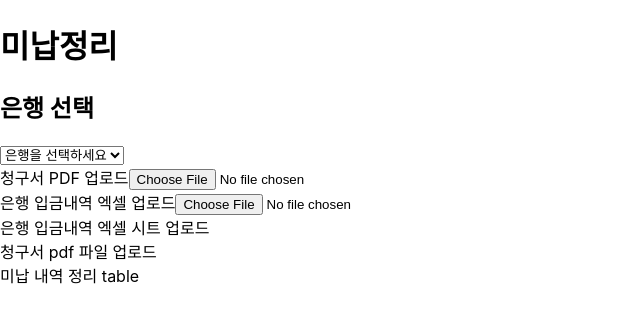
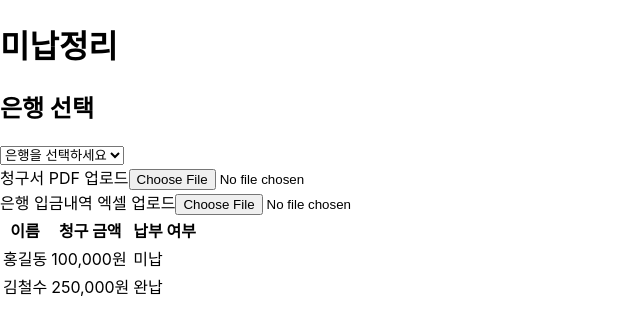
Before and after one commit to Rose-Rosie-Rose/bill_manager, a React (Create React App) app: page / in a window 1280 px wide. Shown: the top 334 px of the page, without its empty margins (0-640 px from the left). Built offline with nearby package versions, Linux system fonts and the light colour scheme.

Commit message:
feat: create base table components

```diff
--- a/src/components/common/BaseTable/BaseTable.tsx
+++ b/src/components/common/BaseTable/BaseTable.tsx
@@ -1,3 +1,32 @@
-export const BaseTable = () => {
-  return <></>;
+type UnpaidRecord = {
+  name: string;
+  invoiceAmount: number;
+  paid: boolean;
 };
+
+type UnpaidTableProps = {
+  data: UnpaidRecord[];
+};
+
+export const BaseTable: React.FC<UnpaidTableProps> = ({ data }) => {
+  return (
+    <table>
+      <thead>
+        <tr>
+          <th>이름</th>
+          <th>청구 금액</th>
+          <th>납부 여부</th>
+        </tr>
+      </thead>
+      <tbody>
+        {data.map((row, idx) => (
+          <tr key={idx}>
+            <td>{row.name}</td>
+            <td>{row.invoiceAmount.toLocaleString()}원</td>
+            <td>{row.paid ? '완납' : '미납'}</td>
+          </tr>
+        ))}
+      </tbody>
+    </table>
+  );
+};
--- a/src/components/homePage/UnpaidTable/UnpaidTable.tsx
+++ b/src/components/homePage/UnpaidTable/UnpaidTable.tsx
@@ -1,3 +1,13 @@
+import { BaseTable } from '../../common';
+
+const dummyData = [
+  { name: '홍길동', invoiceAmount: 100000, paid: false },
+  { name: '김철수', invoiceAmount: 250000, paid: true },
+];
 export const UnpaidTable = () => {
-  return <></>;
+  return (
+    <div>
+      <BaseTable data={dummyData} />
+    </div>
+  );
 };
--- a/src/components/index.tsx
+++ b/src/components/index.tsx
@@ -5,3 +5,4 @@ export * from './layout/NavBar/NavBar';
 export * from './layout/CommonLayout/CommonLayout';
 export * from './layout/TitleBox/TitleBox';
 export * from './homePage/FileUpload/FileUpload';
+export * from './homePage/UnpaidTable/UnpaidTable';
--- a/src/pages/HomePage.tsx
+++ b/src/pages/HomePage.tsx
@@ -1,4 +1,4 @@
-import { FileUpload } from '../components';
+import { FileUpload, UnpaidTable } from '../components';
 
 export const HomePage = () => {
   return (
@@ -8,13 +8,9 @@ export const HomePage = () => {
       </div>
       <div>
         <FileUpload />
-        <div>
-          <div>은행 입금내역 엑셀 시트 업로드</div>
-        </div>
-        <div>청구서 pdf 파일 업로드</div>
       </div>
       <div>
-        <div>미납 내역 정리 table</div>
+        <UnpaidTable />
       </div>
     </div>
   );
```
